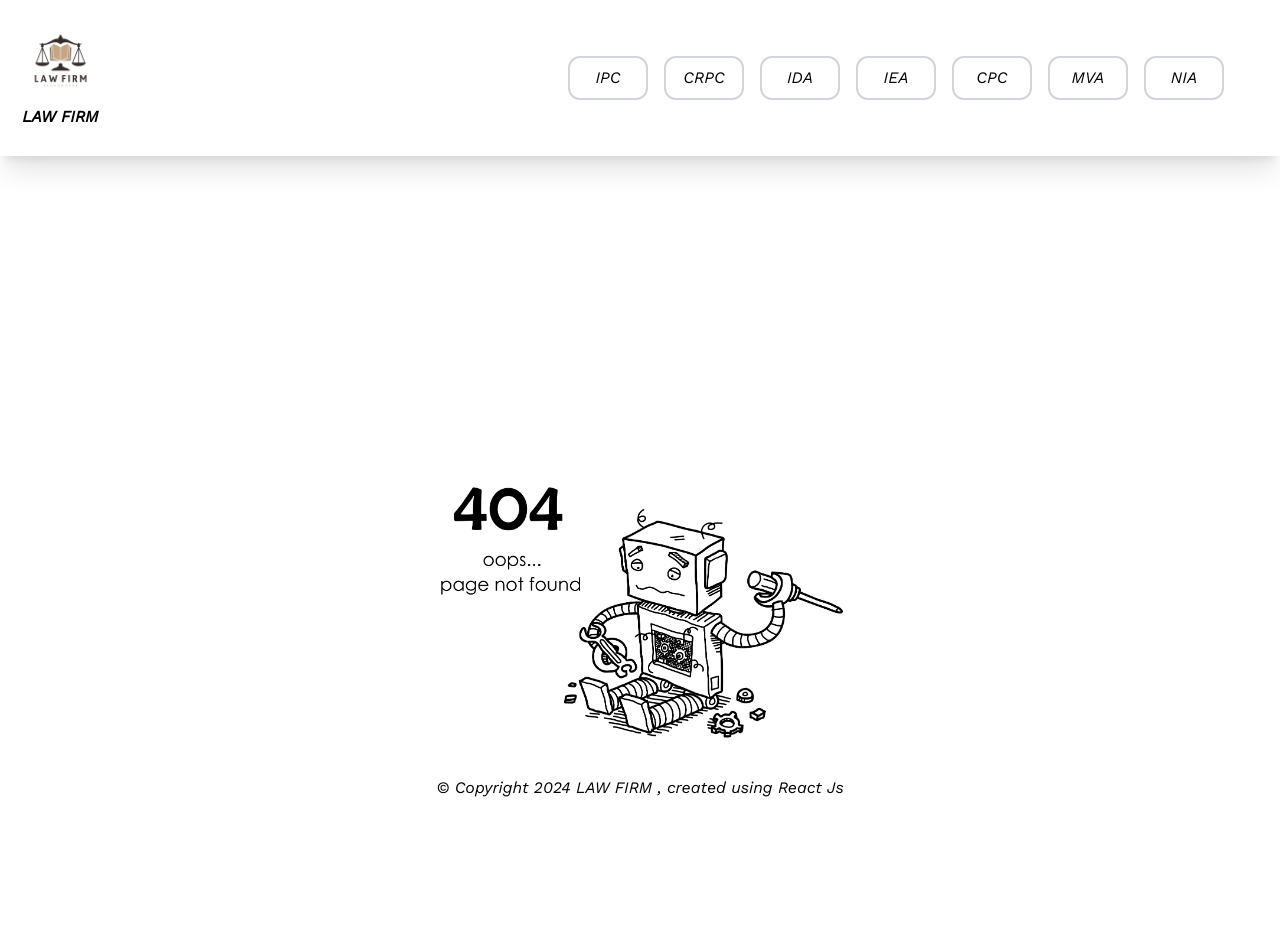
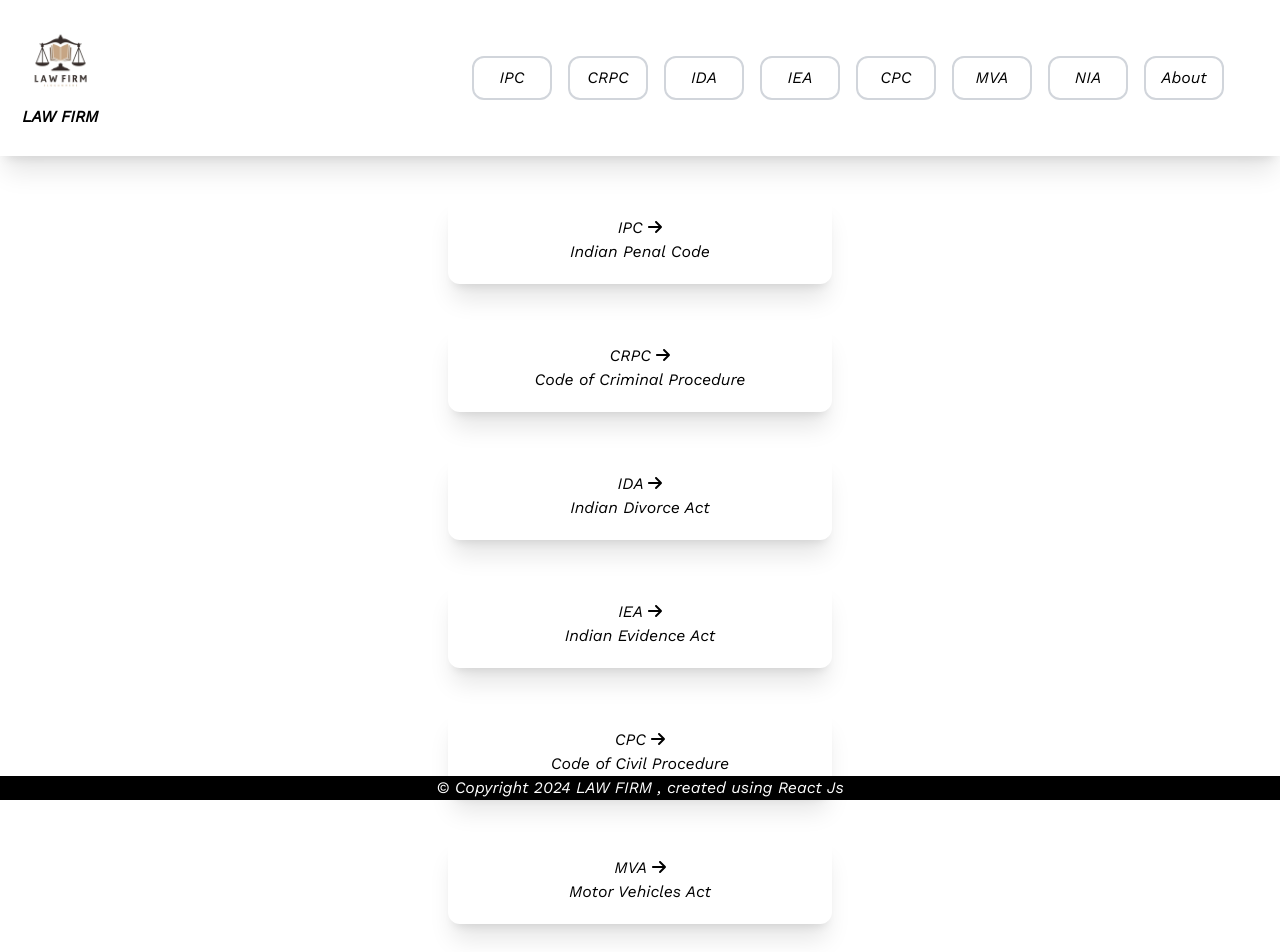
Before and after one commit to rovannoufer/law-firm, a React (Vite) app: page /about in a window 1280 px wide. Shown: the top 952 px of the page. Before the commit the page ends 924 px from the top, so only its background shows below. Built offline with nearby package versions, Linux system fonts and the light colour scheme.

Commit message:
final corrections

```diff
--- a/src/App.jsx
+++ b/src/App.jsx
@@ -5,6 +5,7 @@ import Home from './pages/home';
 import Law from './components/law';
 import Error404 from './pages/error';
 import Loading from './components/loading';
+import About from './pages/about';
 
 
 
@@ -36,6 +37,7 @@ function App() {
               <Route path='/cpc' element={ <Law type={"cpc"} />}/>
               <Route path='/mva' element={ <Law type={"mva"} />}/>
               <Route path='/nia' element={ <Law type={"nia"} />}/>
+              <Route path='/about' element={ <About />}/>
 
               <Route path="*" element={<Error404 />} />
           </Route>
--- a/src/components/footer.jsx
+++ b/src/components/footer.jsx
@@ -2,7 +2,7 @@ import React from 'react'
 
 function Footer() {
   return (
-    <div className='fixed inset-x-0 bottom-0 p-5 lg:p-0'>
+    <div className='fixed inset-x-0 bottom-0 p-5 lg:p-0 mt-10 bg-black text-white'>
     <p className='text-center text-bold'>© Copyright 2024 LAW FIRM , created using React Js </p>
 </div>
   )
--- a/src/components/header.jsx
+++ b/src/components/header.jsx
@@ -32,6 +32,7 @@ function Header() {
            <NavLink to={'/cpc'} className={" border-gray-300 border-2 p-2 rounded-xl text-center w-20 lg:text-black sm:text-white"}> CPC  </NavLink>
            <NavLink to={'/mva'} className={" border-gray-300 border-2 p-2 rounded-xl text-center w-20 lg:text-black sm:text-white"}> MVA  </NavLink>
            <NavLink to={'/nia'} className={" border-gray-300 border-2 p-2 rounded-xl text-center w-20 lg:text-black sm:text-white"}> NIA  </NavLink>
+           <NavLink to={'/about'} className={" border-gray-300 border-2 p-2 rounded-xl text-center w-20 lg:text-black sm:text-white"}> About  </NavLink>
 
 
 
--- a/src/components/law.jsx
+++ b/src/components/law.jsx
@@ -28,12 +28,13 @@ function Law(props) {
 
   const searchRef = useRef(null);
 
-  const handleSearch = () => {
+  const handleSearch = async() => {
     const find = searchRef.current.value.toUpperCase();
     try {
-      const searchUsers = users.filter(user => user.section == find);
-      if (searchUsers.length > 0) {
-        setSearchUser(searchUsers);
+      const searchUsers = await axios.get(`https://law-firm-server.onrender.com/search?section=${find}&collectionName=${law}`);
+
+      if (searchUsers) {
+        setSearchUser(searchUsers.data);
         setSearchShowModel(true);
       } else {
         toast.error("This Law is undefined");
@@ -51,7 +52,7 @@ function Law(props) {
     const fetchData = async () => {
       try {
         setLoading(true);
-        const result = await axios.get(`http://localhost:5000/fetch/${law}`);
+        const result = await axios.get(`https://law-firm-server.onrender.com/fetch/${law}`);
         setUsers(result.data);
         setLoading(false);
       } catch (err) {
@@ -59,7 +60,7 @@ function Law(props) {
         setLoading(false);
       }
     };
-    fetchData();
+    fetchData()
   }, [law]);
 
   useEffect(() => {
@@ -68,6 +69,9 @@ function Law(props) {
       setLoading(false);
     }, 2000);
   }, []);
+
+
+
 
   return (
     <>
@@ -107,7 +111,7 @@ function Law(props) {
               </div>
             ))}
           </div>
-          <div className="flex justify-center items-center mt-[30px]">
+          <div className="flex justify-center items-center mt-[30px] mb-24 lg:mb-0">
             <ReactPaginate
               previousLabel={"Previous"}
               nextLabel={"Next"}
--- a/src/components/searchmodel.jsx
+++ b/src/components/searchmodel.jsx
@@ -11,9 +11,9 @@ function SearchModel({onClose, searchUser, searchId}) {
            <button className='place-self-end bg-black rounded-3xl' onClick={onClose}> <X size={30}/> </button>
            <div className='bg-black rounded-xl px-20 py-10 flex flex-col gap-5 text-white'>
 
-                <h1 className='text-3xl'>Section:  {searchUser[0].Section || searchUser[0].section} </h1>
-                <h1> Title: {searchUser[0].title} </h1>
-                <p className="overflow-y-auto h-96 "> Description: "{searchUser[0].description}" </p>
+                <h1 className='text-3xl'>Section:  { searchUser.section} </h1>
+                <h1> Title: {searchUser.title} </h1>
+                <p className="overflow-y-auto h-96 "> Description: "{searchUser.description}" </p>
 
            </div>
        </div>
--- /dev/null
+++ b/src/pages/about.jsx
@@ -0,0 +1,71 @@
+import { faArrowRight } from '@fortawesome/free-solid-svg-icons'
+import { FontAwesomeIcon } from '@fortawesome/react-fontawesome'
+import { Link } from 'lucide-react'
+import React from 'react'
+import { NavLink } from 'react-router-dom'
+
+function About() {
+  return (
+    <div className='flex flex-col gap-10 items-center mt-10 mb-24 lg:mb-10' >
+      <NavLink to={'/ipc'} >
+        <div className=' p-5 rounded-xl w-96 shadow-xl text-center relative'>
+            <p > IPC  <FontAwesomeIcon icon={faArrowRight} /></p>
+            <p> Indian Penal Code
+
+            </p>
+        </div>
+      </NavLink>
+      <NavLink to={'/crpc'}>
+        <div className='p-5  rounded-xl shadow-xl w-96 text-center'>
+            <p> CRPC <FontAwesomeIcon icon={faArrowRight} /></p>
+            <p>Code of Criminal Procedure
+
+            </p>
+        </div>
+      </NavLink>
+      <NavLink to={'/ida'} >
+            <div className='p-5  rounded-xl shadow-xl w-96 text-center'>
+                <p > IDA <FontAwesomeIcon icon={faArrowRight}/></p>
+                <p> Indian Divorce Act
+
+                </p>
+            </div>
+      </NavLink>
+      <NavLink to={'/iea'}>
+      <div className=' p-5  rounded-xl shadow-xl w-96 text-center'>
+        <p > IEA <FontAwesomeIcon icon={faArrowRight} /></p>
+        <p>Indian Evidence Act
+
+        </p>
+      </div>
+      </NavLink>
+    <NavLink to={'/cpc'}>
+    <div className='p-5  rounded-xl shadow-xl w-96 text-center'>
+        <p> CPC <FontAwesomeIcon icon={faArrowRight}/></p>
+        <p>Code of Civil Procedure
+
+        </p>
+      </div>
+    </NavLink>
+     <NavLink to={'/mva'}>
+     <div className='p-5  rounded-xl shadow-xl w-96 text-center'>
+        <p> MVA  <FontAwesomeIcon icon={faArrowRight}  /></p>
+        <p>Motor Vehicles Act
+
+        </p>
+      </div>
+     </NavLink>
+     <NavLink to={'/nia'}>
+     <div className=' p-5  rounded-xl shadow-xl w-96 text-center'>
+        <p> NIA <FontAwesomeIcon icon={faArrowRight}/></p>
+        <p>National Investigation Agency
+
+         </p>
+      </div>
+
+     </NavLink>
+    </div>
+  )
+}
+
+export default About
```
Also changed, not shown: src/json/cpc.json.
